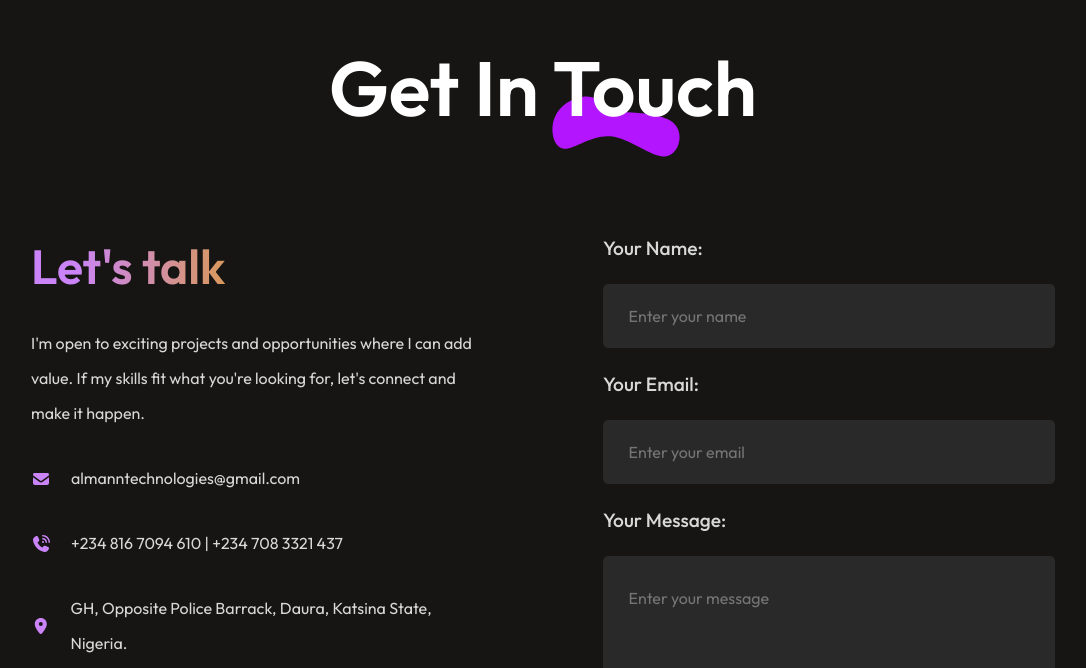
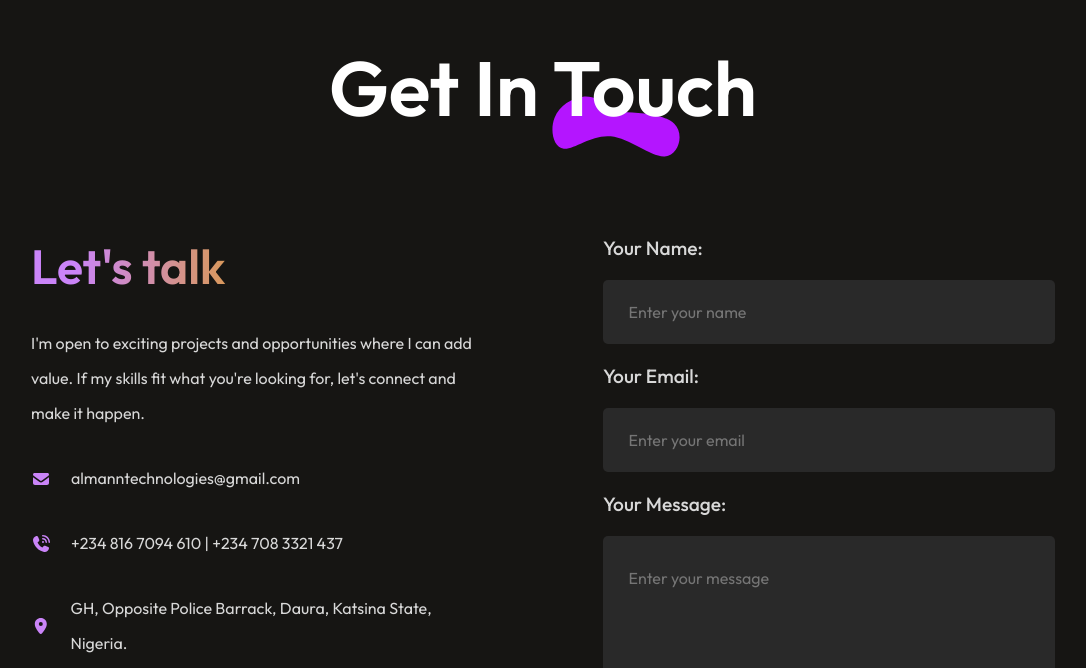
Before and after one commit to SAOMEIZA01/my-react-portfolio, a React (Vite) app: page / in a window 1280 px wide. Shown: the part 5332-6000 px from the top of the page, without its empty margins (97-1183 px from the left). Built offline with nearby package versions, Linux system fonts and the light colour scheme.

Commit message:
updated contact style

```diff
--- a/src/Components/Contact/Contact.css
+++ b/src/Components/Contact/Contact.css
@@ -5,7 +5,7 @@
     justify-content: center;
     gap: 80px;
     padding-top: 40px;
-    margin: 8vh 10vw;
+    margin: 10vw;
     box-sizing: border-box;
 }
 .contact-title {
@@ -28,7 +28,7 @@
     display: flex;
     justify-content: space-between;
     box-sizing: border-box;
-    gap: 15vh;
+    gap: 120px;
     width: 100%;
 }
 .contact-left {
@@ -72,7 +72,7 @@
     flex-direction: column;
     align-items: start;
     box-sizing: border-box;
-    gap: 3vh;
+    gap: 20px;
     width: 100%;
 }
 .contact-right label {
```
